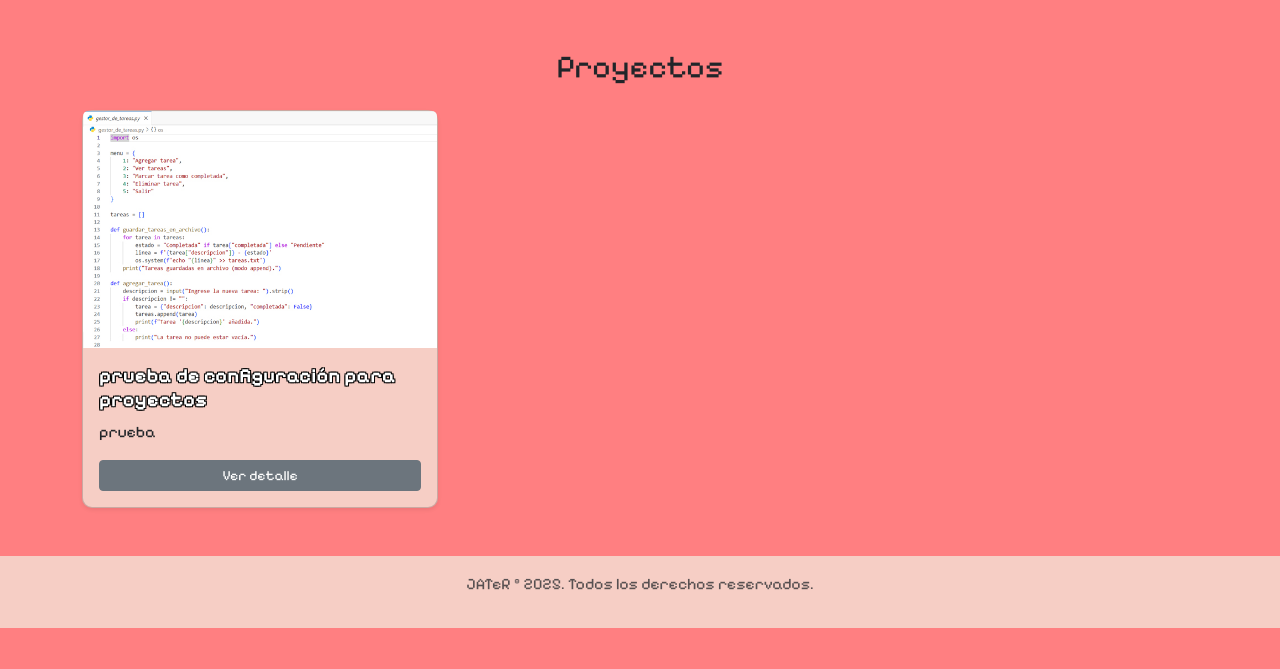
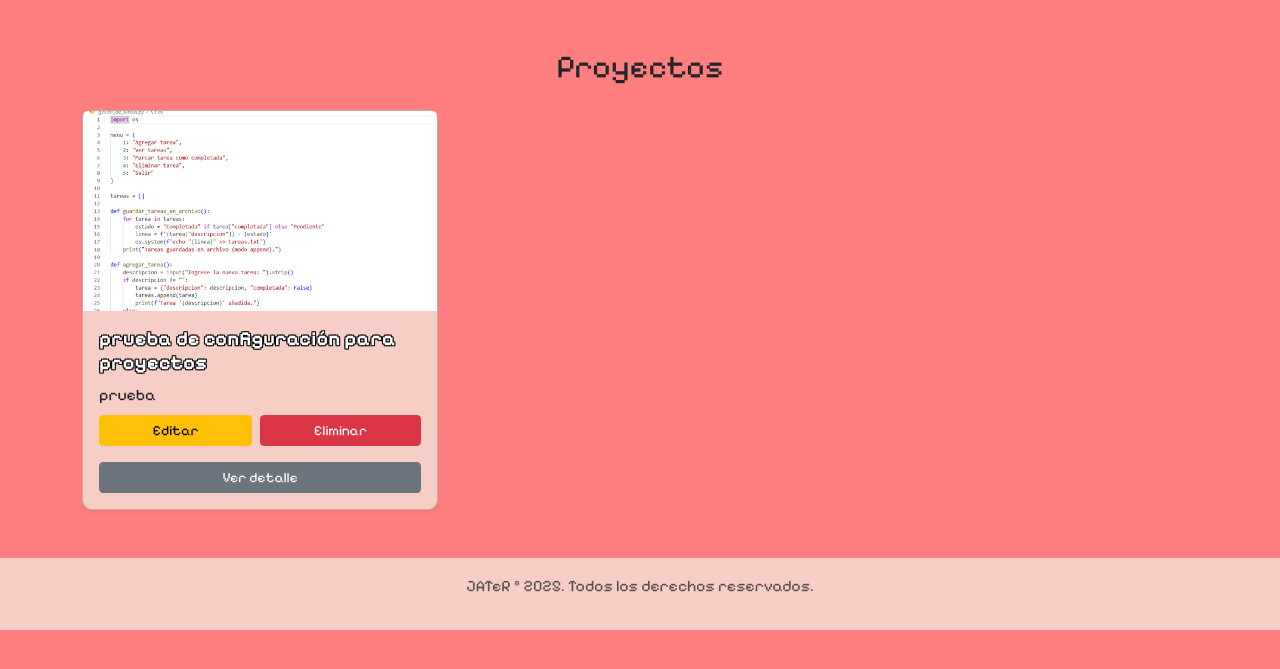
Before and after one commit to JATeR912/Portafolio, a Django app: page /proyecto/ in a window 1280 px wide. Shown: the part 66-735 px from the top of the page. Run offline with Django 5.2, Linux system fonts and the light colour scheme; data comes from the database, SQL or seed files in the repository; both versions use the stored data as it was after the commit.

Commit message:
Se configura cards en poyectos

```diff
--- a/proyectos/templates/proyectos/detalle_proyecto.html
+++ b/proyectos/templates/proyectos/detalle_proyecto.html
@@ -43,10 +43,7 @@
                 {% if user.is_staff %}
                 <div class="d-flex gap-2 mb-3">
                     <a href="{% url 'editar_proyecto' proyecto.pk %}" class="btn btn-warning flex-fill">Editar</a>
-                    <form method="POST" action="{% url 'eliminar_proyecto' proyecto.pk %}" class="flex-fill">
-                        {% csrf_token %}
-                        <button type="submit" class="btn btn-danger w-100">Eliminar</button>
-                    </form>
+                    <a href="{% url 'eliminar_proyecto' proyecto.pk %}" class="btn btn-danger btn-sm w-100">Eliminar</a>
                 </div>
                 {% endif %}
 
--- a/proyectos/templates/proyectos/lista_proyecto.html
+++ b/proyectos/templates/proyectos/lista_proyecto.html
@@ -7,32 +7,23 @@
     <div class="row g-4">
         {% for proyecto in proyecto %}
         <div class="project col-md-6 col-lg-4">
-            <div class="card shadow-sm h-100 d-flex flex-column">
+            <div class="card shadow-sm h-100">
                 {% if proyecto.imagen %}
                 <img src="{{ proyecto.imagen.url }}" class="card-img-top" alt="{{ proyecto.titulo }}">
                 {% endif %}
-                <div class="card-body d-flex flex-column justify-content-between flex-grow-1">
+                <div class="card-body d-flex flex-column justify-content-between">
                     <div>
                         <h5 class="card-title">{{ proyecto.titulo }}</h5>
                         <p class="card-text">{{ proyecto.descripcion|truncatewords:20 }}</p>
                     </div>
-
-                    {% if user.is_staff %}
-                    <div class="mt-3">
-                        <div class="d-flex justify-content-between gap-2 mb-2">
-                            <a href="{% url 'editar_proyecto' proyecto.pk %}" class="btn btn-warning btn-sm flex-fill">Editar</a>
-                            <form method="POST" action="{% url 'eliminar_proyecto' proyecto.pk %}" class="flex-fill">
-                                {% csrf_token %}
-                                <button type="submit" class="btn btn-danger btn-sm w-100">Eliminar</button>
-                            </form>
-                        </div>
-                        <a href="{% url 'detalle_proyecto' proyecto.pk %}" class="btn btn-secondary btn-sm w-100">Ver detalle</a>
+                    <div class="d-flex gap-2 my-2">
+                        <a href="{% url 'editar_proyecto' proyecto.pk %}" class="btn btn-warning btn-sm flex-fill">Editar</a>
+                        <a href="{% url 'eliminar_proyecto' proyecto.pk %}" class="btn btn-danger btn-sm flex-fill">Eliminar</a>
                     </div>
-                    {% else %}
-                        <a href="{% url 'detalle_proyecto' proyecto.pk %}" class="btn btn-secondary btn-sm w-100 mt-3">Ver detalle</a>
-                    {% endif %}
+                    <a href="{% url 'detalle_proyecto' proyecto.pk %}" class="btn btn-secondary btn-sm w-100 mt-2">Ver detalle</a>
                 </div>
             </div>
+        </div>
         </div>
         {% empty %}
         <p>No hay proyectos disponibles.</p>
--- a/proyectos/views.py
+++ b/proyectos/views.py
@@ -72,7 +72,7 @@ def eliminar_proyecto(request, pk):
         proyecto.delete()
         messages.warning(request, 'Proyecto eliminado correctamente.')
         return redirect('lista_proyecto')
-    return render(request, 'proyectos/eliminar_proyeto.html', {'proyecto': proyecto})
+    return render(request, 'proyectos/eliminar_proyecto.html', {'proyecto': proyecto})
 
 # CONSULTA SQL
 @login_required
--- a/static/css/style.css
+++ b/static/css/style.css
@@ -109,20 +109,38 @@ p.inProgress {
 
 /* --- PROYECTOS --- */
 .card {
-    background: rgb(243, 239, 227, 0.7); /* color claro con transparencia */
+    background: rgb(243, 239, 227, 0.7);
     border-radius: 10px;
-    /* otras propiedades existentes */
+}
+.card-title {
+    font-weight: bold;
+    color: white;
+    text-shadow: -1px -1px black, 1px -1px black, -1px 1px black, 1px 1px black;
+}
+
+.project .card {
+    display: flex;
+    flex-direction: column;
+    height: 100%;
 }
 .project .card:hover {
     transform: scale(1.05);
     box-shadow: 0 8px 20px rgba(0, 0, 0, 0.3);
 }
 
-.card-title {
-    font-weight: bold;
-    color: white;
-    text-shadow: -1px -1px black, 1px -1px black, -1px 1px black, 1px 1px black;
+.project .card-body {
+    display: flex;
+    flex-direction: column;
+    justify-content: space-between;
+    flex-grow: 1;
 }
+
+.project .card-img-top {
+    object-fit: cover;
+    height: 200px;
+    width: 100%;
+}
+
 .btn-demo {
     background-color: #ff7f81;
     color: white;
```
Also changed, not shown: db.sqlite3, media/proyectos/proyecto_2.jpg (added).
